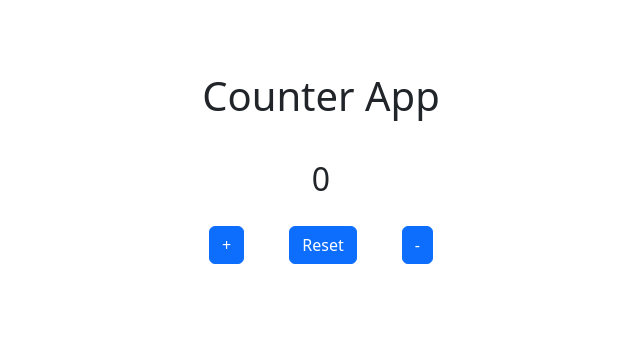
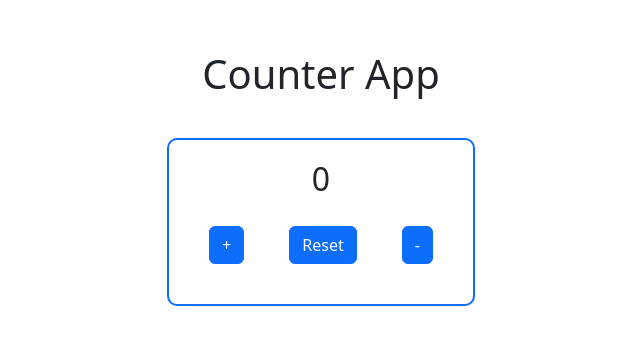
Before and after one commit to ashifhassandev/react-workouts, a React (Vite) app in the folder counter/: page / in a window 1280 px wide. Shown: the part 142-486 px from the top of the page, without its empty margins (319-959 px from the left). Built offline with nearby package versions, Linux system fonts and the light colour scheme.

Commit message:
Added border to counter

```diff
--- a/counter/src/index.css
+++ b/counter/src/index.css
@@ -5,6 +5,12 @@
   justify-content: center;
   height: 80vh;
   text-align: center;
+}
+
+.box {
+  padding: 20px;
+  border-radius: 10px;
+  border: 2px solid #0d6efd;
 }
 
 .buttons {
```
